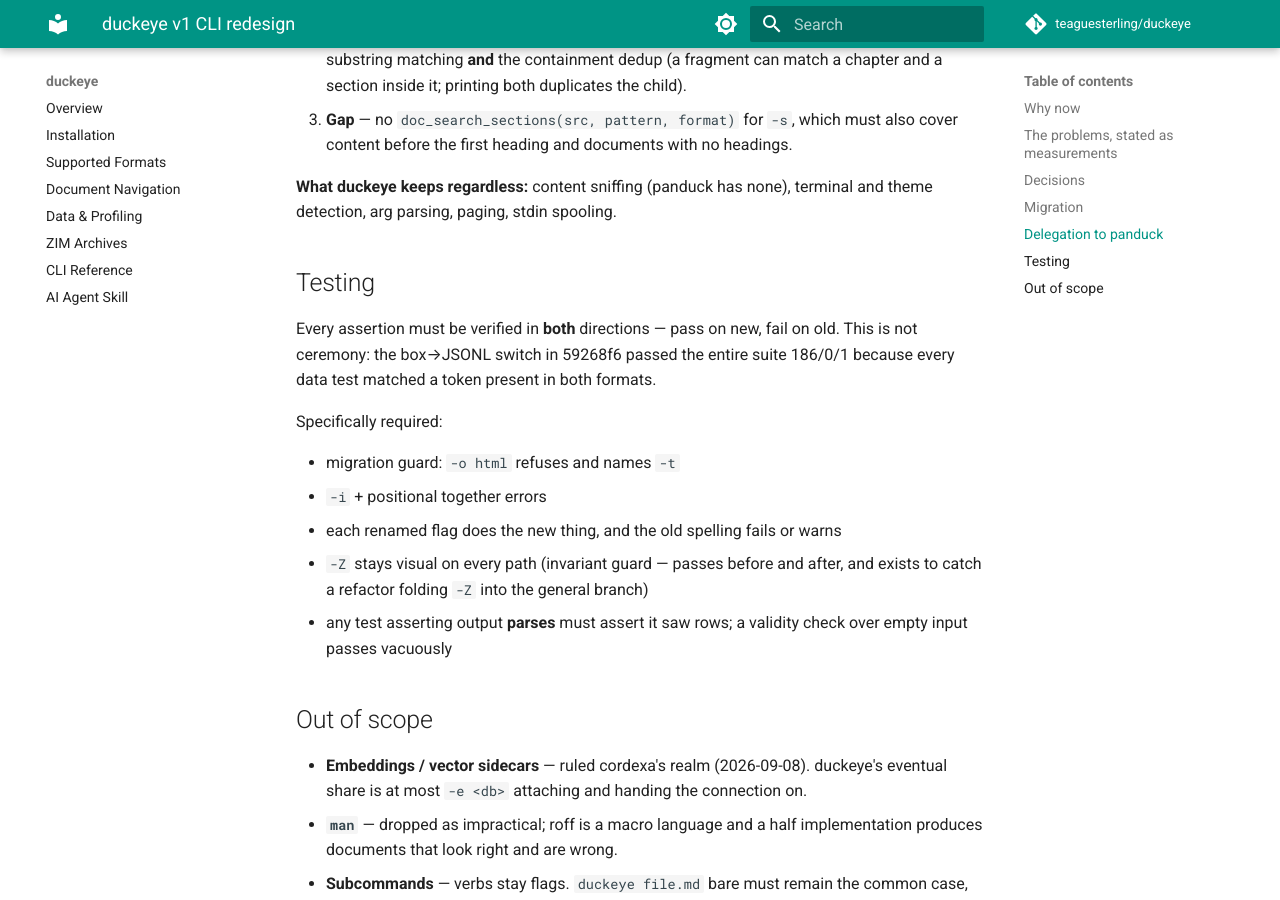
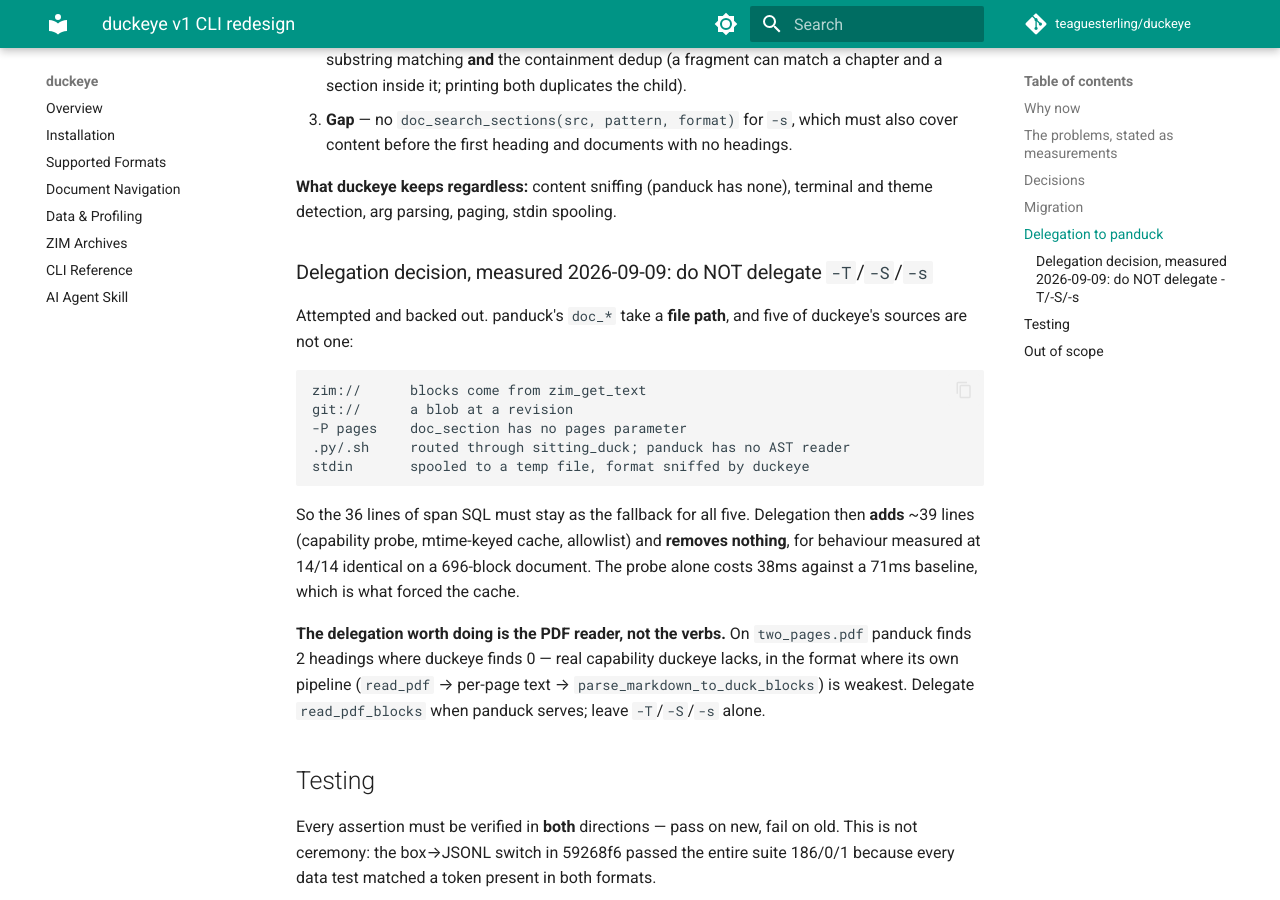
Before and after one commit to teaguesterling/duckeye, an MkDocs documentation site: the page built from docs/superpowers/specs/2026-09-08-cli-flag-redesign-design.md, in a window 1280 px wide and 900 px high, scrolled down 3290 px. Built offline with MkDocs 1.6.1 and Material for MkDocs 9.7.7, drawn with Linux system fonts in a browser that asks for light colours; comment, search, counter and statistics services are not loaded.

Commit message:
docs(spec): record that -T/-S/-s should NOT delegate to panduck
The spec listed three things asked of panduck for -S and -s. Those landed
in panduck v0.4.0 and agree with duckeye 14/14. Delegating to them was
attempted anyway and backed out, because implementing it produced the
measurement that settles it.

panduck's doc_* take a FILE PATH. Five of duckeye's sources are not one:
zim:// (blocks from zim_get_text), git:// (a blob at a revision), -P page
ranges (doc_section has no pages parameter), .py/.sh (sitting_duck; panduck
has no AST reader), and stdin (spooled, then sniffed -- panduck has no
sniffing).

So the 36 lines of span SQL stay as the fallback for all five. Delegation
ADDS ~39 lines of capability probe, mtime-keyed cache and allowlist and
REMOVES nothing, for identical output. The probe alone costs 38ms against a
71ms baseline, which is what forced the cache.

Recorded because the reasoning is not visible from either codebase, and I
came close to doing it twice on the strength of "the functions agree" --
which is true and beside the point.

THE DELEGATION WORTH DOING IS THE PDF READER. On two_pages.pdf panduck
finds 2 headings where duckeye finds 0: real capability duckeye lacks, in
the format where its own pipeline is weakest. That one is a gain; the verb
swap is a wash that costs lines.

Co-Authored-By: Claude Opus 5 <noreply@anthropic.com>
Claude-Session: https://claude.ai/code/session_01G4hzdTdzDmuh1Mdmb53wm6

```diff
--- a/docs/superpowers/specs/2026-09-08-cli-flag-redesign-design.md
+++ b/docs/superpowers/specs/2026-09-08-cli-flag-redesign-design.md
@@ -136,6 +136,27 @@ higher level bounds the section" rule was arrived at independently and matches.
 **What duckeye keeps regardless:** content sniffing (panduck has none), terminal
 and theme detection, arg parsing, paging, stdin spooling.
 
+### Delegation decision, measured 2026-09-09: do NOT delegate `-T`/`-S`/`-s`
+
+Attempted and backed out. panduck's `doc_*` take a **file path**, and five of duckeye's
+sources are not one:
+
+    zim://      blocks come from zim_get_text
+    git://      a blob at a revision
+    -P pages    doc_section has no pages parameter
+    .py/.sh     routed through sitting_duck; panduck has no AST reader
+    stdin       spooled to a temp file, format sniffed by duckeye
+
+So the 36 lines of span SQL must stay as the fallback for all five. Delegation then
+**adds** ~39 lines (capability probe, mtime-keyed cache, allowlist) and **removes
+nothing**, for behaviour measured at 14/14 identical on a 696-block document. The probe
+alone costs 38ms against a 71ms baseline, which is what forced the cache.
+
+**The delegation worth doing is the PDF reader, not the verbs.** On `two_pages.pdf`
+panduck finds 2 headings where duckeye finds 0 — real capability duckeye lacks, in the
+format where its own pipeline (`read_pdf` → per-page text → `parse_markdown_to_duck_blocks`)
+is weakest. Delegate `read_pdf_blocks` when panduck serves; leave `-T`/`-S`/`-s` alone.
+
 ## Testing
 
 Every assertion must be verified in **both** directions — pass on new, fail on
```
